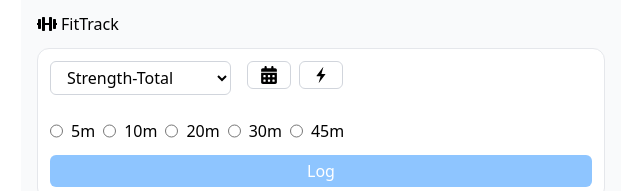
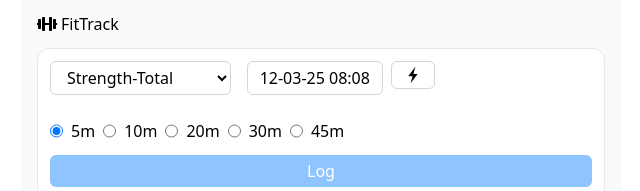
Before and after one commit to sachinkmohan/workout-tracker, a React (Vite) app: page / in a window 1280 px wide. Shown: the top 191 px of the page, without its empty margins (319-959 px from the left). Built offline with nearby package versions, Linux system fonts and the light colour scheme.

Commit message:
Add workout logging functionality with date selection and duration options

```diff
--- a/package.json
+++ b/package.json
@@ -11,11 +11,13 @@
   },
   "dependencies": {
     "@tailwindcss/vite": "^4.0.13",
+    "date-fns": "^4.1.0",
     "react": "^19.0.0",
     "react-datepicker": "^8.2.0",
     "react-dom": "^19.0.0",
     "react-icons": "^5.5.0",
-    "tailwindcss": "^4.0.13"
+    "tailwindcss": "^4.0.13",
+    "uuid": "^11.1.0"
   },
   "devDependencies": {
     "@eslint/js": "^9.21.0",
--- a/src/components/HomeScreen.tsx
+++ b/src/components/HomeScreen.tsx
@@ -1,11 +1,21 @@
 import DatePicker from "react-datepicker";
 import "react-datepicker/dist/react-datepicker.css";
 import { useState } from "react";
-import { FaCalendarDays } from "react-icons/fa6";
 import { IoIosFlash } from "react-icons/io";
+import { format } from "date-fns";
+import { v4 as uuidv4 } from "uuid";
+
+type WorkoutLog = {
+  id: string;
+  workoutName: string;
+  logDate: string;
+  duration: string;
+};
 
 const HomeScreen = () => {
   const [selectedDate, setSelectedDate] = useState<Date | null>(new Date());
+  const [workoutType, setWorkoutType] = useState("Strength-Total");
+  const [duration, setDuration] = useState("5m");
   const [isOpen, setIsOpen] = useState(false);
 
   const handleClickCalender = (e: React.MouseEvent<HTMLButtonElement>) => {
@@ -13,11 +23,40 @@ const HomeScreen = () => {
     setIsOpen(!isOpen);
   };
 
+  const handleWorkoutTypeChange = (e: React.ChangeEvent<HTMLSelectElement>) => {
+    setWorkoutType(e.target.value);
+  };
+
+  const handleDurationChange = (e: React.ChangeEvent<HTMLInputElement>) => {
+    setDuration(e.target.value);
+  };
+
+  const logWorkout = () => {
+    const existingLogs = JSON.parse(
+      localStorage.getItem("workoutLogs") ?? "[]"
+    );
+
+    const newLog: WorkoutLog = {
+      id: uuidv4(),
+      workoutName: workoutType,
+      logDate: selectedDate?.toISOString() ?? "",
+      duration: duration,
+    };
+
+    const updatedLogs = [...existingLogs, newLog];
+
+    localStorage.setItem("workoutLogs", JSON.stringify(updatedLogs));
+  };
+
   return (
     <div className="md:max-w-[600px] p-3 border border-gray-200 rounded-xl mx-auto bg-white">
       <div className="flex flex-col">
         <div className="mb-3 md:flex md:justify-items-start md:gap-4 ">
-          <select className="w-full md:w-1/3 border border-gray-300 rounded-md mb-3 px-3 py-1 focus:outline-none focus:ring-2 focus:ring-indigo-400">
+          <select
+            value={workoutType}
+            onChange={handleWorkoutTypeChange}
+            className="w-full md:w-1/3 border border-gray-300 rounded-md mb-3 px-3 py-1 focus:outline-none focus:ring-2 focus:ring-indigo-400"
+          >
             <option value="Strength-Total">Strength-Total</option>
             <option value="Strength-Upper">Strength-Upper</option>
             <option value="Strength-Lower">Strength-Lower</option>
@@ -31,14 +70,14 @@ const HomeScreen = () => {
                 onClick={handleClickCalender}
                 className="w-full md:w-auto flex justify-center border border-gray-300 rounded-md px-3 py-1 "
               >
-                <FaCalendarDays className="text-lg" />
+                {format(selectedDate, "dd-MM-yy hh:mm")}
               </button>
               {isOpen && (
                 <div className="absolute">
                   <DatePicker
                     selected={selectedDate}
                     onChange={(date) => setSelectedDate(date)}
-                    dateFormat="dd/MM/yyyy h:mm aa"
+                    dateFormat="dd/MM/yyyy h:mm aa p"
                     showTimeInput
                     inline
                   />
@@ -57,13 +96,22 @@ const HomeScreen = () => {
         <div className="flex gap-2 mb-3">
           {["5m", "10m", "20m", "30m", "45m"].map((value) => (
             <label key={value} className="flex gap-2">
-              <input type="radio" name="duration" value={value} />
+              <input
+                type="radio"
+                name="duration"
+                value={value}
+                checked={duration === value}
+                onChange={handleDurationChange}
+              />
               <span>{value}</span>
             </label>
           ))}
         </div>
 
-        <button className="w-full bg-blue-300 text-white px-3 py-1 rounded-md">
+        <button
+          onClick={logWorkout}
+          className="w-full bg-blue-300 text-white px-3 py-1 rounded-md"
+        >
           Log
         </button>
       </div>
```
Also changed, not shown: 1 other file (tests, documents, lock files or other folders).
